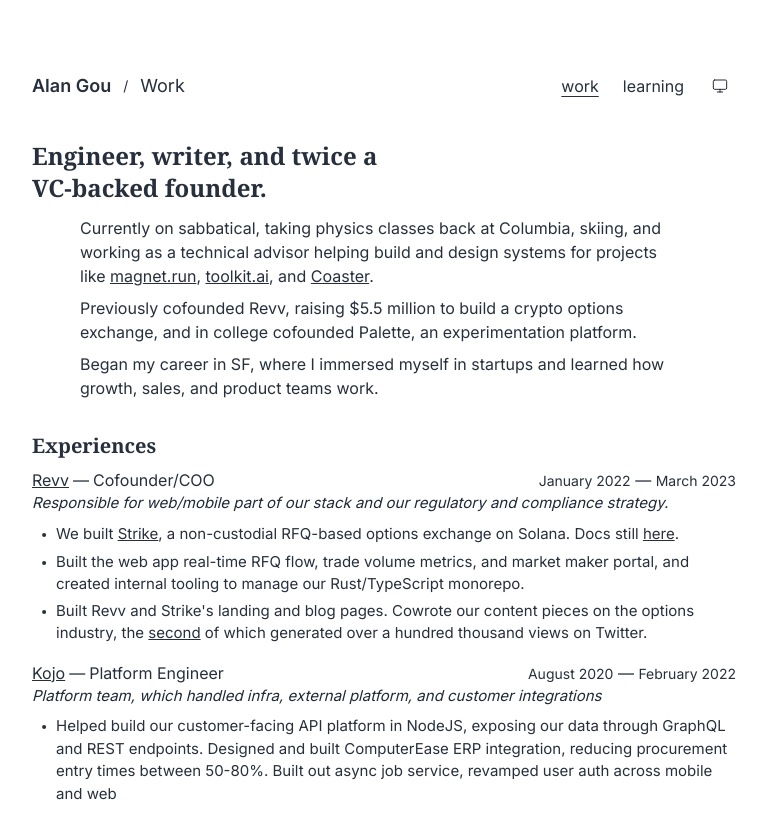
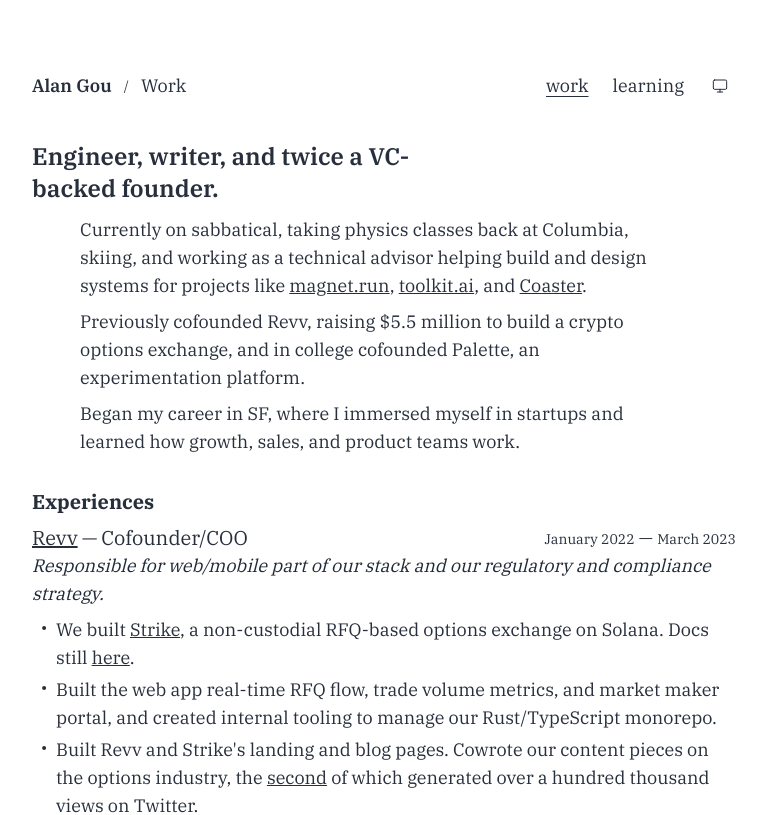
Before and after one commit to Nasafato/website, a Next.js app: page /en/work in a window 1280 px wide. Shown: the top 815 px of the page, without its empty margins (256-1022 px from the left). Built offline with nearby package versions, Linux system fonts and the light colour scheme.

Commit message:
Add serif font

```diff
--- a/src/app/[locale]/learning/page.tsx
+++ b/src/app/[locale]/learning/page.tsx
@@ -6,8 +6,8 @@
   const posts = (await import(`@/app/[locale]/physics.json`)).default["8.01sc"];
 
   return (
-    <div className="text-[105%]">
-      <h2 className="font-serif font-bold text-2xl mb-1">Learning</h2>
+    <div className="">
+      <h2 className="font-bold text-2xl mb-1">Learning</h2>
       <div className="sm:pl-12 max-w-lg space-y-3 mb-3">
         <p>
           I{"'"}m a proud alum of{" "}
@@ -22,7 +22,7 @@
       </div>
       <div className="">
         <section className="mt-8">
-          <h3 className="font-serif text-xl font-semibold">
+          <h3 className="text-xl font-semibold mb-2">
             Columbia PHYS UN3003: Mechanics
           </h3>
           <p>
@@ -32,7 +32,7 @@
           </p>
         </section>
         <section className="mt-8">
-          <h3 className="font-serif text-xl font-semibold">
+          <h3 className="text-xl font-semibold mb-2">
             Columbia PHYS UN1602: Thermo, Elec, and Mag
           </h3>
           <p>
@@ -41,7 +41,7 @@
           </p>
         </section>
         <section className="mt-8">
-          <h3 className="font-serif text-xl font-semibold">
+          <h3 className="text-xl font-semibold mb-2">
             MIT 8.01SC: Classical Mechanics
           </h3>
           <p className="mb-3">
--- a/src/app/[locale]/page.tsx
+++ b/src/app/[locale]/page.tsx
@@ -4,7 +4,7 @@
 
 export default async function Home() {
   return (
-    <main className="space-y-4 text-[105%]">
+    <main className="space-y-4">
       <p>
         I grew up on Legos, Star Wars, and Harry Potter, and any other books I
         could get my hands on. My two favorites are{" "}
--- a/src/app/layout.tsx
+++ b/src/app/layout.tsx
@@ -1,9 +1,14 @@
 import { themeEffect } from "@/components/ThemeEffect";
 import "./globals.css";
 import type { Metadata } from "next";
-import { Inter } from "next/font/google";
+import { IBM_Plex_Serif, Noto_Serif } from "next/font/google";
 
-const inter = Inter({ subsets: ["latin"] });
+// const inter = Inter({ subsets: ["latin"] });
+const ibmPlexSerif = IBM_Plex_Serif({
+  subsets: ["latin"],
+  weight: ["100", "200", "300", "400", "500", "600", "700"],
+});
+const notoSerif = Noto_Serif({ subsets: ["latin"] });
 
 export const metadata: Metadata = {
   title: "Alan Gou",
@@ -31,7 +36,10 @@
         ></script>
       </head>
       <body
-        className={`${inter.className} text-gray-900/90 dark:bg-gray-950 dark:text-gray-100`}
+        className={`
+        ${ibmPlexSerif.className}
+        text-gray-900/90 dark:bg-gray-950 dark:text-gray-100 text-lg
+        `}
       >
         {children}
       </body>
--- a/src/components/Resume.tsx
+++ b/src/components/Resume.tsx
@@ -11,13 +11,13 @@
           <span className="font-bold">Alan Gou</span>{" "}
           <span className="mx-2">/</span> work
         </h2>
-        <LinkPill href="https://alangou.com" className="font-serif text-[90%]">
+        <LinkPill href="https://alangou.com" className="text-[90%]">
           alangou.com
         </LinkPill>
       </header>
       <main>
         <section className="mb-3 print:mb-2">
-          <p className="text-2xl font-semibold max-w-sm font-serif">
+          <p className="text-2xl font-semibold max-w-sm">
             Engineer, writer, and twice a VC-backed founder.
           </p>
         </section>
@@ -44,7 +44,7 @@
           </p>
         </section>
         <section className="mt-8 print:mt-3">
-          <h3 className="text-xl font-bold underline-offset-4 mb-2 print:mb-1 font-serif">
+          <h3 className="text-xl font-bold underline-offset-4 mb-2 print:mb-1">
             Experiences
           </h3>
           <div className="space-y-4 print:space-y-2">
@@ -52,7 +52,7 @@
               return (
                 <div key={experience.company}>
                   <div className="flex justify-between w-full items-center">
-                    <div className="flex gap-x-1 text-base">
+                    <div className="flex gap-x-1 text-xl">
                       <h4>
                         <LinkPill href={experience.companyLink}>
                           {experience.company}
@@ -86,7 +86,7 @@
           </div>
         </section>
         <section className="mt-8 print:mt-4">
-          <h2 className="text-xl font-bold underline-offset-4 mb-2 print:mb-1 font-serif">
+          <h2 className="text-xl font-bold underline-offset-4 mb-2 print:mb-1">
             Education
           </h2>
           <div className="flex items-center justify-between">
@@ -101,7 +101,7 @@
 
 function List(props: { children: React.ReactNode }) {
   return (
-    <ul className="space-y-1 list-disc list-inside text-[15px] print:text-sm">
+    <ul className="space-y-1 list-disc list-inside print:text-sm">
       {props.children}
     </ul>
   );
@@ -120,7 +120,7 @@
 
 function Subheading(props: { children: React.ReactNode }) {
   return (
-    <p className="mb-2 text-[15px] print:text-sm italic text-gray-800 dark:text-gray-100/80 print:dark:text-gray-200 print:text-gray-900">
+    <p className="mb-2 text-lg print:text-sm italic text-gray-800 dark:text-gray-100/80 print:dark:text-gray-200 print:text-gray-900">
       {props.children}
     </p>
   );
--- a/tailwind.config.js
+++ b/tailwind.config.js
@@ -3,6 +3,16 @@
 /** @type {import('tailwindcss').Config} */
 module.exports = {
   darkMode: "class",
+  theme: {
+    fontFamily: {
+      // serif: ["IBM Plex Serif", "serif"],
+    },
+    // extend: {
+    //   fontSize: {
+    //     base: "16px",
+    //   },
+    // },
+  },
   content: ["./src/**/*.{js,ts,jsx,tsx,mdx}", "./src/app/**/*.tsx"],
   plugins: [
     plugin(function ({ addVariant }) {
```
